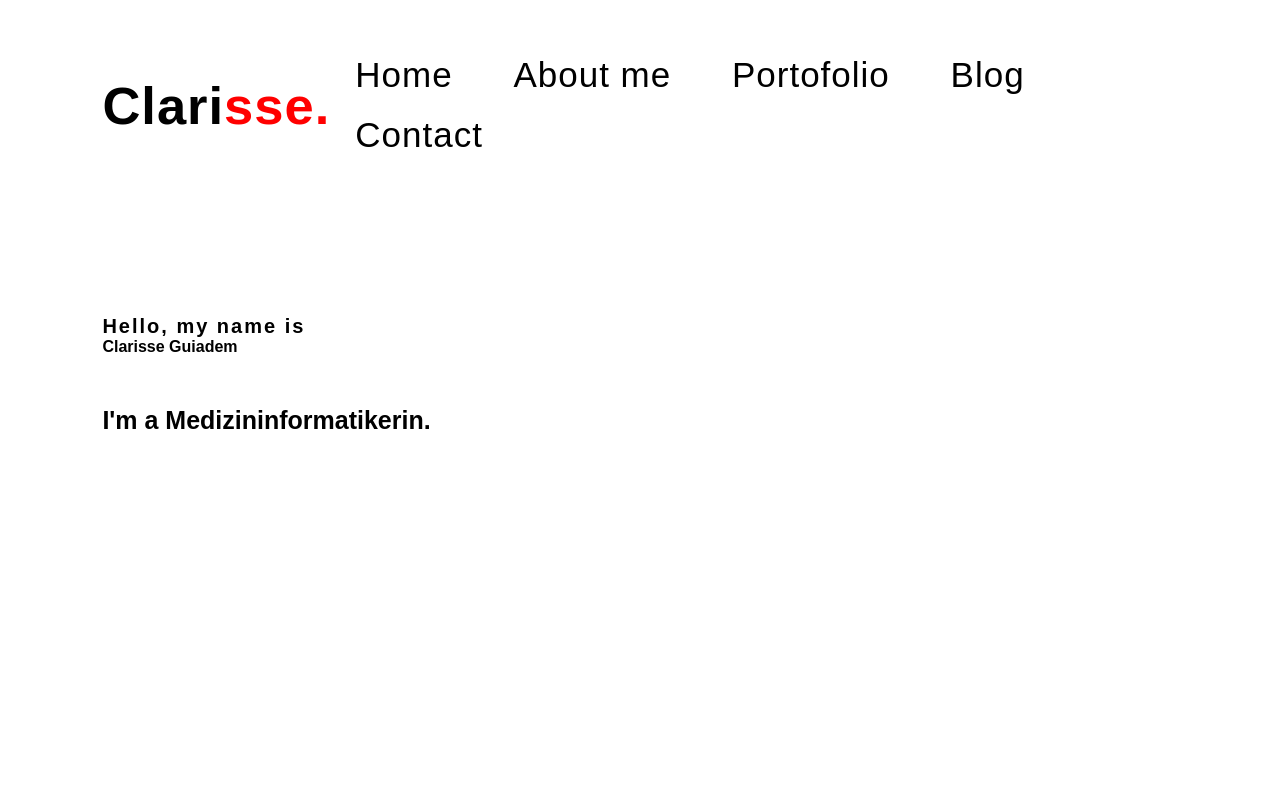
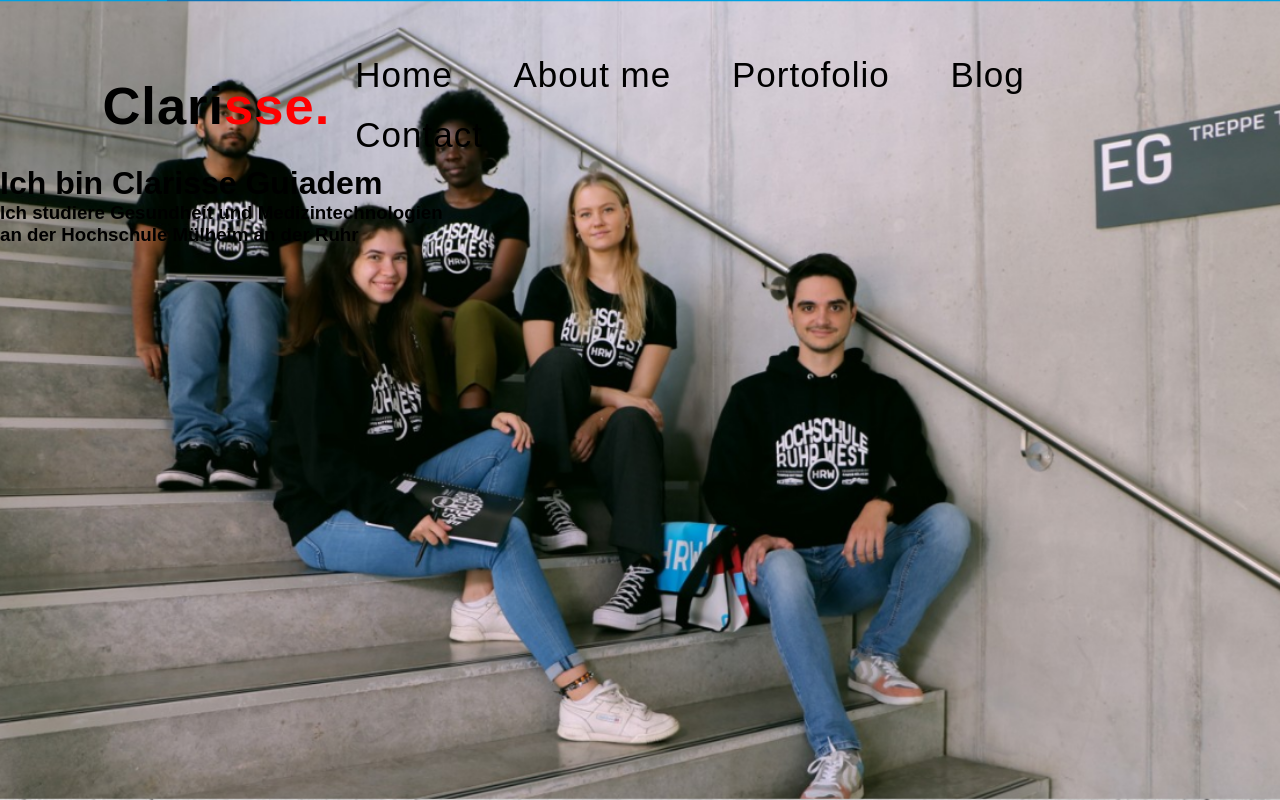
Before and after one commit to Ntendja/My-Portofolio, a plain HTML site: page index.html in a window 1280 px wide. Drawn offline with Linux system fonts and the light colour scheme.

Commit message:
Background image hinzugefügt

```diff
--- a/index.html
+++ b/index.html
@@ -30,10 +30,13 @@
         </nav>
 
         <div class="home">
-            <h4>Hello, my name is </h4>
-            <h1>Clarisse Guiadem</h1>
-            <h3>I'm a Medizininformatikerin.</h3>
+            <h1>Ich bin Clarisse Guiadem</h1>
+            <div>
+                <h3>Ich studiere Gesundheit und Medizintechnologien</h3>
+                <h3>an der Hochschule Mülheim an der Ruhr</h3>
+            </div>
         </div>
+
     </div>
 </body>
 
--- a/styles.css
+++ b/styles.css
@@ -11,26 +11,24 @@
     width: 100%;
 }
 
-nav {
+.logo {
     display: flex;
     align-items: center;
     justify-content: space-between;
     padding-top: 45px;
     padding-left: 8%;
     padding-right: 8%;
-}
-
-.logo {
     color: black;
     font-size: 35px;
     letter-spacing: 1px;
     cursor: pointer;
 }
 
-span{
+.logo ul li a:hover {
     color: red;
 }
-nav ul li {
+
+.logo ul li {
     list-style-type: none;
     display: inline-block;
     justify-content: space-between;
@@ -38,32 +36,21 @@ nav ul li {
 
 }
 
-nav ul li a {
+.logo ul li a {
     text-decoration: none;
     color: black;
 }
-nav ul li a:hover {
+
+.kopf {
+
+    background-image: url(imgs/hrw.png);
+    background-position: center;
+    background-size: cover;
+    height: 100vh;
+    width: 100%;
+
+}
+
+span{
     color: red;
 }
-
-.home{
-    position: absolute;
-    top: 50%;
-    left: 8%;
-    transform: translateY(-50%);
-}
-h1{
-    color: black;
-    font-size: 100%;
-    margin-bottom: 50px;
-}
-h3{
-    color: black;
-    font-size: 25px;
-    margin-bottom: 50px;
-}
-h4{
-    color: black;
-    letter-spacing: 2px;
-    font-size: 20px;
-}
```
